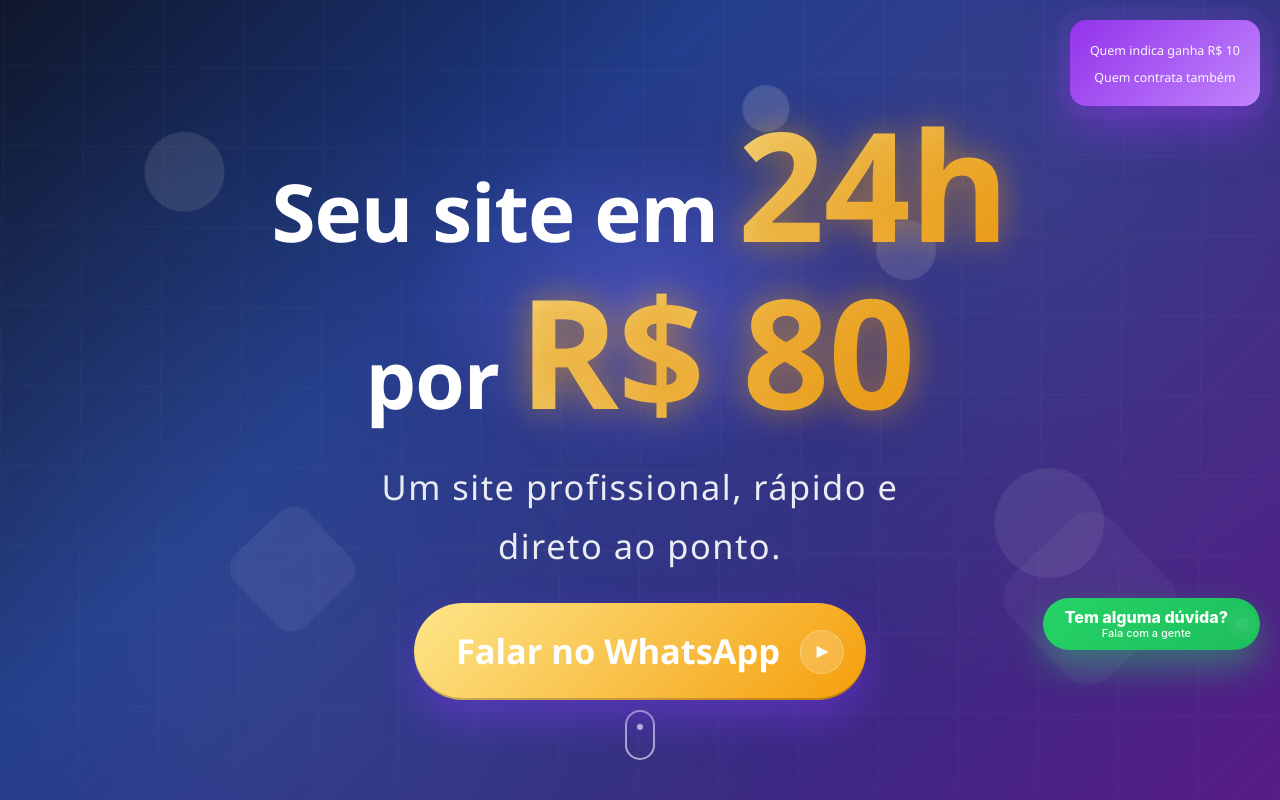
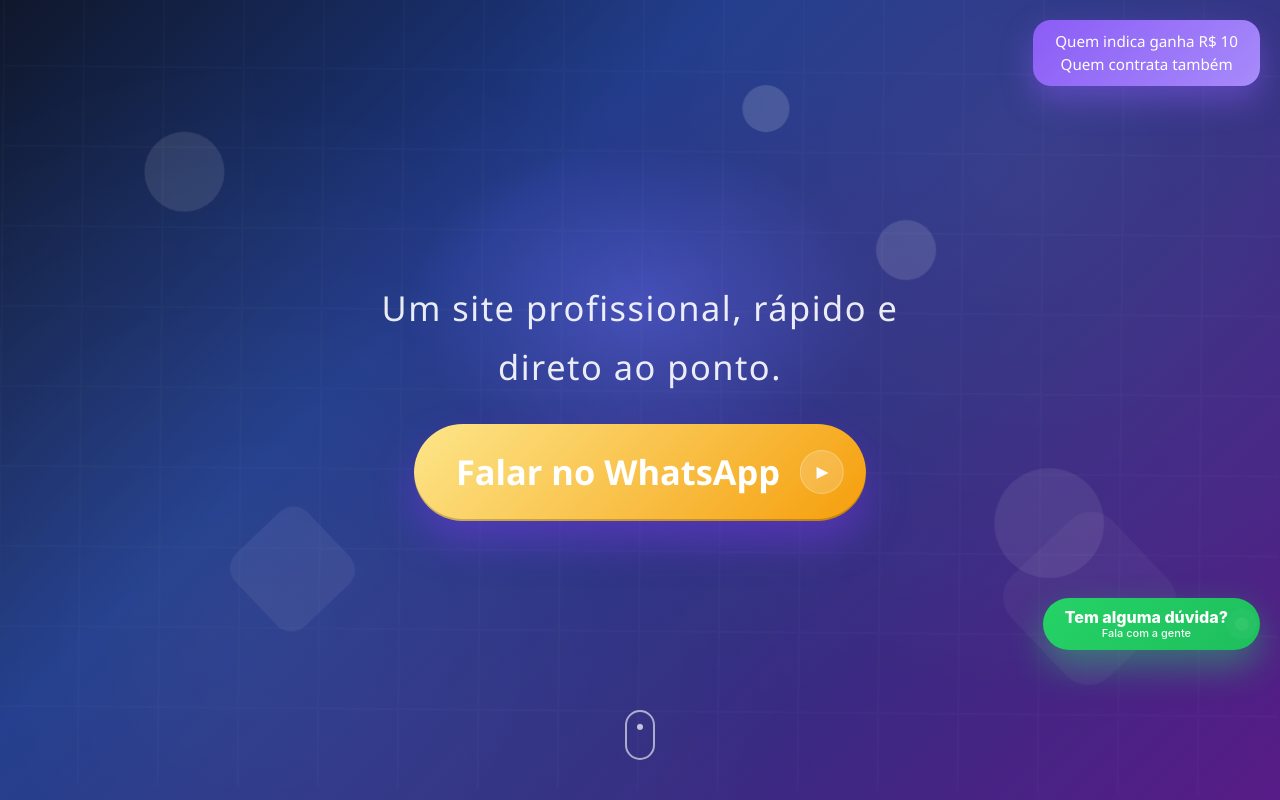
Before and after one commit to lcfumes/blendiastudio.site, a plain HTML site: page index.html in a window 1280 px wide. Shown: the top 800 px of the page. Drawn offline with Linux system fonts and the light colour scheme; a script that the page names is missing.

Commit message:
refactor(ui): simplify referral badge style and reduce visual weight
refactor(ui): simplify referral badge style and reduce visual weight

refactor(ui): simplify referral badge style and reduce visual weight

refactor(ui): simplify referral badge style and reduce visual weight

```diff
--- a/index.html
+++ b/index.html
@@ -60,63 +60,78 @@
             }
         }
 
-        /* SELO DE INDICAÇÃO – DESTAQUE */
-.referral-float {
+        .referral-simple {
   position: fixed;
   top: 20px;
   right: 20px;
   z-index: 9999;
-  background: linear-gradient(135deg, #9333ea, #c084fc);
+
+  background: linear-gradient(135deg, #8b5cf6, #a78bfa);
   color: #ffffff;
-  padding: 16px 20px;
-  border-radius: 16px;
-  max-width: 240px;
+
+  padding: 12px 22px;        /* 👈 mais fino */
+  border-radius: 18px;
+
+  display: flex;
+  flex-direction: column;
+  gap: 4px;                  /* 👈 menos espaço */
+
+  font-size: 0.95rem;        /* 👈 texto mais compacto */
+  font-weight: 500;
+  text-align: center;
+
   cursor: pointer;
+
   box-shadow:
-    0 20px 50px rgba(147, 51, 234, 0.55),
-    0 0 0 0 rgba(192, 132, 252, 0.7);
-  animation: referralPulse 2.5s infinite;
+    0 14px 32px rgba(139, 92, 246, 0.45),
+    0 0 0 0 rgba(167, 139, 250, 0.6);
+
+  animation: referralPulseSoft 3.5s infinite;
 }
 
-@keyframes referralPulse {
+@keyframes referralPulseSoft {
   0% {
     box-shadow:
-      0 20px 50px rgba(147, 51, 234, 0.55),
-      0 0 0 0 rgba(192, 132, 252, 0.7);
+      0 14px 32px rgba(139, 92, 246, 0.45),
+      0 0 0 0 rgba(167, 139, 250, 0.6);
   }
   70% {
     box-shadow:
-      0 20px 50px rgba(147, 51, 234, 0.55),
-      0 0 0 14px rgba(192, 132, 252, 0);
+      0 14px 32px rgba(139, 92, 246, 0.45),
+      0 0 0 10px rgba(167, 139, 250, 0);
   }
   100% {
     box-shadow:
-      0 20px 50px rgba(147, 51, 234, 0.55),
-      0 0 0 0 rgba(192, 132, 252, 0);
+      0 14px 32px rgba(139, 92, 246, 0.45),
+      0 0 0 0 rgba(167, 139, 250, 0);
   }
 }
 
-.referral-title {
-  display: block;
-  font-weight: 800;
-  font-size: 1.05rem;
-  margin-bottom: 6px;
+.referral-simple span {
+  line-height: 1.25;
 }
 
-.referral-sub {
-  font-size: 0.78rem;
-  line-height: 1.35;
-  opacity: 0.95;
+/* MOBILE */
+@media (max-width: 768px) {
+  .referral-simple {
+    top: 14px;
+    right: 14px;
+    padding: 10px 18px;
+    font-size: 0.85rem;
+  }
 }
 
+
+/* MOBILE */
 @media (max-width: 768px) {
-  .referral-float {
+  .referral-simple {
     top: 14px;
     right: 14px;
-    padding: 14px 16px;
-    max-width: 210px;
+    padding: 14px 20px;
+    font-size: 0.9rem;
   }
 }
+
 
 /* MODAL DE INDICAÇÃO */
 .referral-modal {
@@ -204,9 +219,6 @@
         </div>
 
         <div class="hero-content">
-            <div class="referral-float" onclick="openReferralModal()">
-                <span class="referral-sub">Quem indica ganha R$ 10<br>Quem contrata também</span>
-            </div>
             <div id="referral-modal" class="referral-modal">
   <div class="referral-modal-content">
     <button class="referral-close" onclick="closeReferralModal()">×</button>
@@ -226,10 +238,10 @@
 </div>
 
 
-            <h1 class="hero-title">
-                Seu site em <span class="highlight-price">24h</span><br>
-                por <span class="highlight-price">R$ 80</span>
-            </h1>
+            <div class="referral-simple" onclick="openReferralModal()">
+  <span>Quem indica ganha R$ 10</span>
+  <span>Quem contrata também</span>
+</div>
 
             <div class="hero-subtitle">
                 Um site profissional, rápido e direto ao ponto.
```
